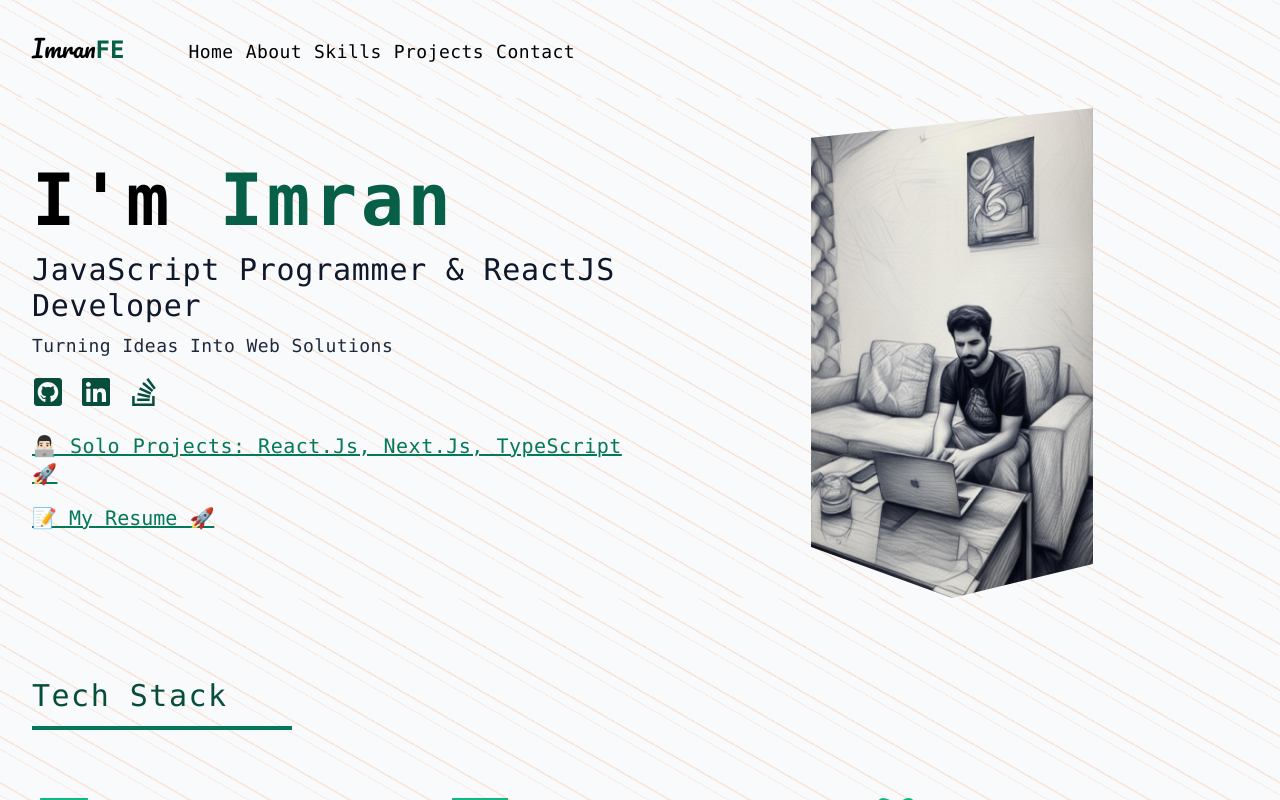
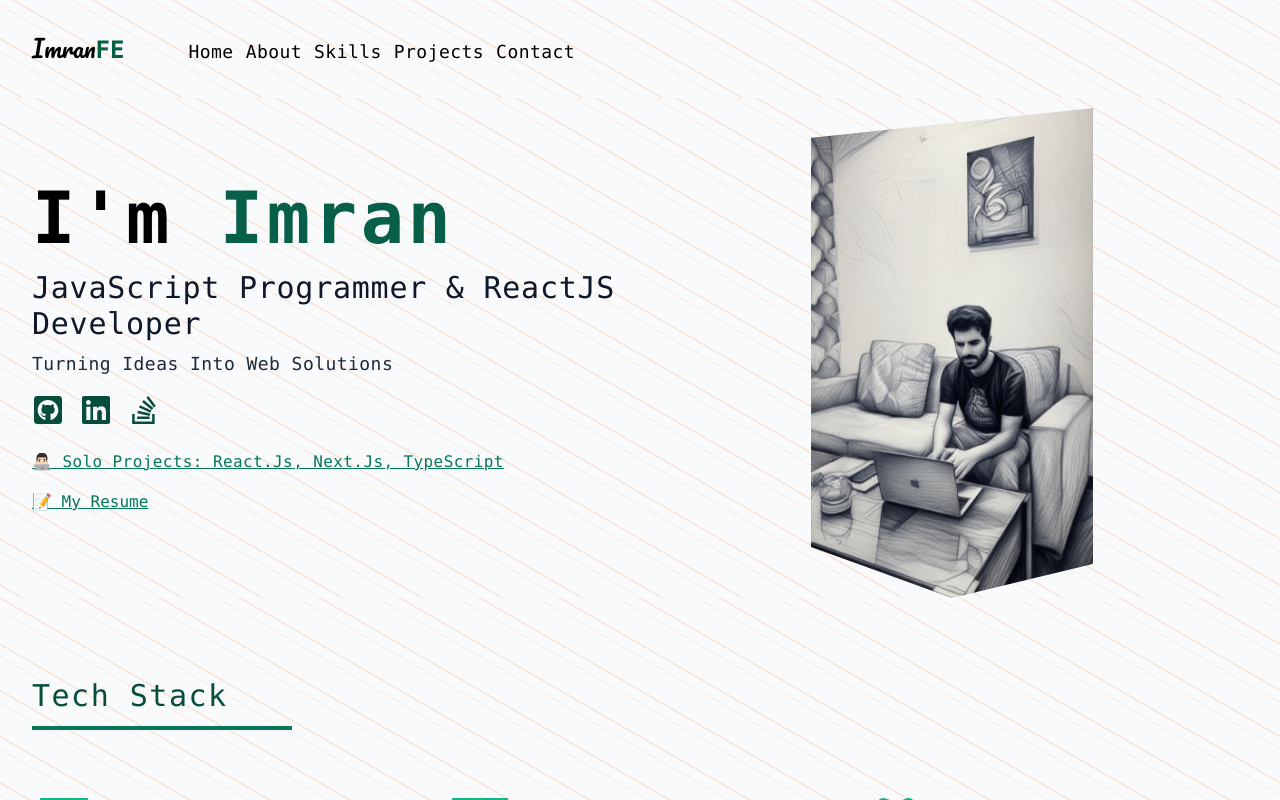
Before and after one commit to emmeiwhite/imran-portfolio-2024, a React (Vite) app: page / in a window 1280 px wide. Shown: the top 800 px of the page. Built offline with nearby package versions, Linux system fonts and the light colour scheme; a web font is replaced by a local one.

Commit message:
include qConstructions import and rendering

```diff
--- a/src/components/Hero.jsx
+++ b/src/components/Hero.jsx
@@ -1,53 +1,9 @@
 import resume from '../assets/Imran_Resume.pdf'
 
 import heroImg from '../assets/immi-sketch-1.jpeg'
-// import heroImg from '../assets/call-back-hell.jpeg'
 import { FaGithubSquare, FaLinkedin, FaStackOverflow } from 'react-icons/fa'
 
 function Hero() {
-  {
-    /*<div className="min-h-screen w-full bg-[#f5f5dc] relative">
-   Dreamy Sunset Gradient Background
-  <div
-    className="absolute inset-0 z-0"
-    style={{
-      backgroundImage: `
-        linear-gradient(180deg,
-          rgba(245,245,220,1) 0%,
-          rgba(255,223,186,0.8) 25%,
-          rgba(255,182,193,0.6) 50%,
-          rgba(147,112,219,0.7) 75%,
-          rgba(72,61,139,0.9) 100%
-        ),
-        radial-gradient(circle at 30% 20%, rgba(255,255,224,0.4) 0%, transparent 50%),
-        radial-gradient(circle at 70% 80%, rgba(72,61,139,0.6) 0%, transparent 70%),
-        radial-gradient(circle at 50% 60%, rgba(147,112,219,0.3) 0%, transparent 60%)
-      `,
-    }}
-  />
-
-
-
-</div>
-
-<div className="min-h-screen w-full bg-[#0f0f0f] relative text-white">
-
-  <div
-    className="absolute inset-0 z-0 pointer-events-none"
-    style={{
-      backgroundImage: `
-        repeating-linear-gradient(60deg, rgba(255, 0, 100, 0.2) 0, rgba(255, 0, 100, 0.2) 1px, transparent 1px, transparent 22px),
-        repeating-linear-gradient(-60deg, rgba(0, 255, 200, 0.15) 0, rgba(0, 255, 200, 0.15) 1px, transparent 1px, transparent 22px),
-        repeating-linear-gradient(0deg, rgba(255, 0, 100, 0.2) 0, rgba(255, 0, 100, 0.2) 1px, transparent 1px, transparent 22px)
-      `,
-      backgroundSize: "44px 44px",
-    }}
-  />
-
-</div>
-
-*/
-  }
   return (
     <div
       style={{
@@ -106,15 +62,15 @@
             <a
               href="https://contentful-cms-react-18.netlify.app/"
               target="_black"
-              className="mt-6 text-xl text-emerald-700 font-medium capitalize tracking-wide block hover:text-emerald-900 underline">
-              👨🏻‍💻 Solo Projects: React.js, Next.js, TypeScript 🚀
+              className="mt-6 text-md text-emerald-700 font-medium capitalize tracking-wide block hover:text-emerald-900 underline">
+              👨🏻‍💻 Solo Projects: React.js, Next.js, TypeScript
             </a>
 
             <a
               href={resume}
               target="_black"
-              className="text-xl pt-1 mt-3 underline font-medium text-emerald-700 block hover:text-emerald-900">
-              📝 My Resume 🚀
+              className="text-md pt-1 mt-3 underline font-medium text-emerald-700 block hover:text-emerald-900">
+              📝 My Resume
             </a>
           </div>
         </article>
--- a/src/data.jsx
+++ b/src/data.jsx
@@ -8,6 +8,8 @@
 import giveIndia from './assets/give-india.png'
 import photon from './assets/photon.png'
 import experis from './assets/experis-it.png'
+
+import qConstructionsPDF from './assets/q-constructions.pdf'
 
 export const links = [
   { id: nanoid(), href: '#home', text: 'home' },
@@ -65,8 +67,8 @@
   {
     id: nanoid(),
     img: qConstructions,
-    url: 'q-constructions.pdf', // keep a PDF here for now
-    url2: 'q-constructions.pdf', // same for consistency
+    url: qConstructionsPDF, // keep a PDF here for now
+    url2: qConstructionsPDF, // same for consistency
     role: 'Software Consultant | Fullstack Developer (Next.js, Node.js, MongoDB)',
     title: 'Q-Constructions (In Pipeline | Requirement Analysis 09-2025  )',
     text: 'Collaborating with Q-Constructions, a Bangalore-based civil engineering startup, to design and develop a professional web presence. Currently leading requirement gathering, project scoping, and UX wireframing to translate business goals into a scalable digital solution.'
```
Also changed, not shown: src/components/Projects.jsx (+1 -20 lines), 2 other files (tests, documents, lock files or other folders).
